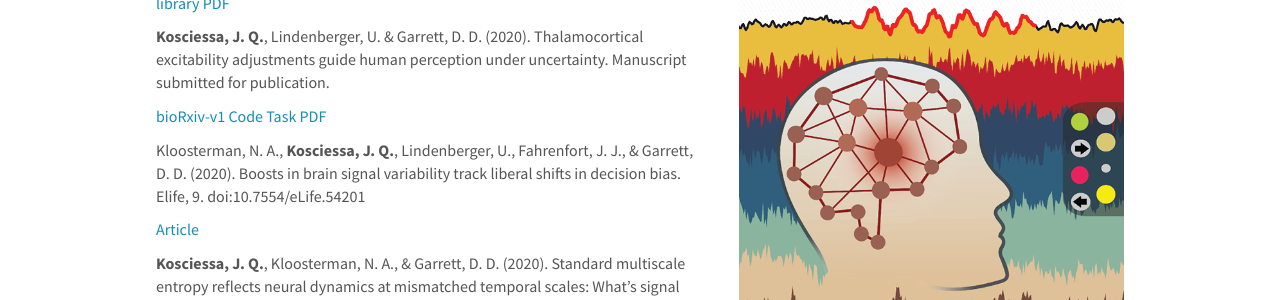
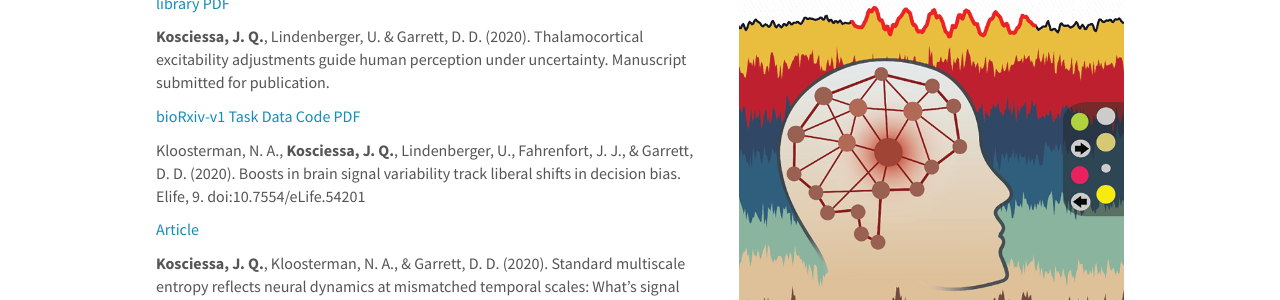
Before and after one commit to jkosciessa/jkosciessa.github.io, a Jekyll site: the page built from _pages/publications.md, in a window 1280 px wide and 1069 px high. Shown: the part 236-536 px from the top of the window. Built offline with Jekyll 4.4.1, drawn with Linux system fonts in a browser that asks for light colours; nearby versions of some CDN libraries; some web fonts are replaced.

Commit message:
add data reference for StateSwitch

```diff
--- a/_pages/publications.md
+++ b/_pages/publications.md
@@ -16,8 +16,9 @@ permalink: /publications/
 **Kosciessa, J. Q.**, Lindenberger, U. & Garrett, D. D. (2020). Thalamocortical excitability adjustments guide human perception under uncertainty. Manuscript submitted for publication.
 
 [bioRxiv-v1](https://www.biorxiv.org/content/10.1101/2020.06.22.165118v1)
+[Task](https://git.mpib-berlin.mpg.de/LNDG/multi-attribute-task)
+[Data](https://osf.io/ug4b8/)
 [Code](https://git.mpib-berlin.mpg.de/LNDG/stateswitch)
-[Task](https://git.mpib-berlin.mpg.de/LNDG/multi-attribute-task)
 [PDF]({{ site.url }}{{ site.baseurl }}/downloads/2020_StateSwitch.pdf)
 
 Kloosterman, N. A., **Kosciessa, J. Q.**, Lindenberger, U., Fahrenfort, J. J., & Garrett, D. D. (2020). Boosts in brain signal variability track liberal shifts in decision bias. Elife, 9. doi:10.7554/eLife.54201
```
